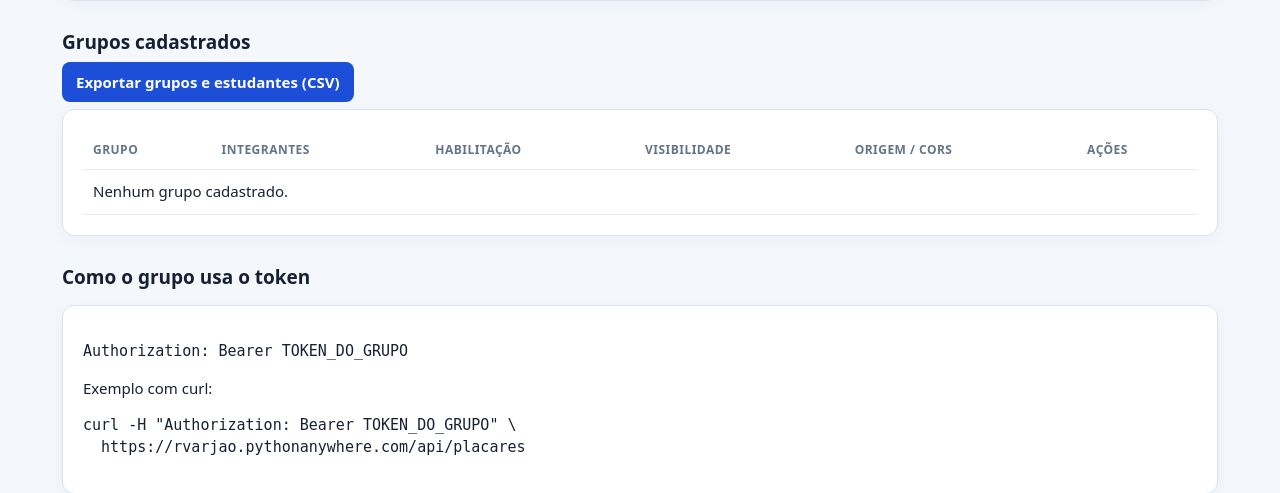
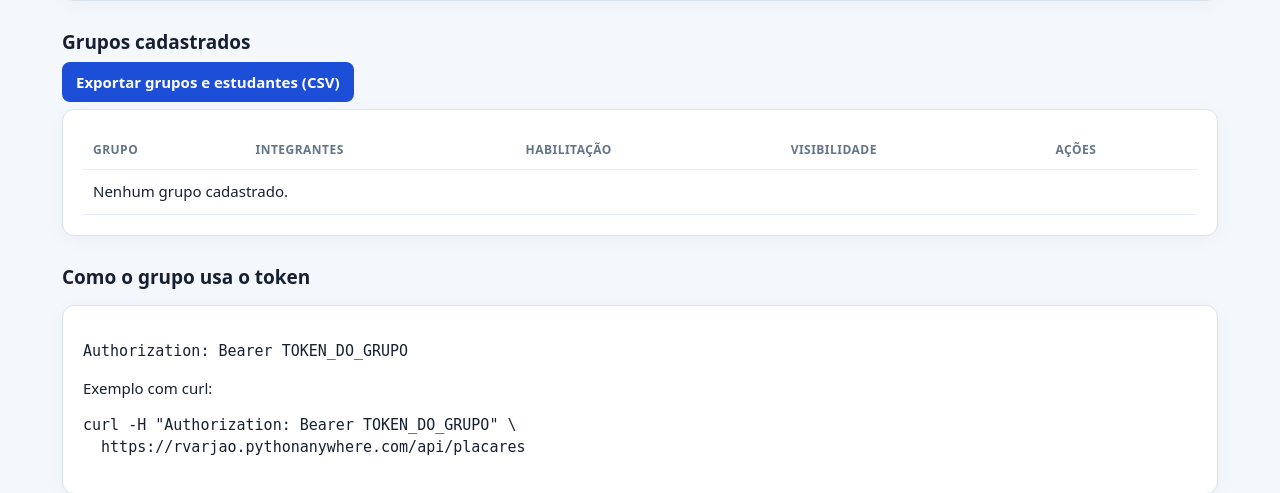
Before and after one commit to rvarjao/placar-eletronico-api, a Flask app: template app/templates/admin/grupos.html in a window 1280 px wide. Shown: the part 759-1252 px from the top of the page. Run offline with Flask 3, Linux system fonts and the light colour scheme; the template is opened without the code that fills it, so the values that code supplies are empty.

Commit message:
Remove os campos de origem desativados

```diff
--- a/app/templates/admin/grupos.html
+++ b/app/templates/admin/grupos.html
@@ -26,7 +26,7 @@
 <p><a class="botao" href="{{ url_for('admin.exportar_grupos') }}">Exportar grupos e estudantes (CSV)</a></p>
 <section class="painel">
   <table id="grupos-cadastrados">
-    <thead><tr><th>Grupo</th><th>Integrantes</th><th>Habilitação</th><th>Visibilidade</th><th>Origem / CORS</th><th>Ações</th></tr></thead>
+    <thead><tr><th>Grupo</th><th>Integrantes</th><th>Habilitação</th><th>Visibilidade</th><th>Ações</th></tr></thead>
     <tbody>
     {% for grupo in grupos %}
       <tr class="linha-grupo">
@@ -54,7 +54,6 @@
           </form>
         </td>
         <td><span class="status">{{ "Público" if grupo.publico else "Privado" }}</span></td>
-        <td class="quebra"><span class="status">{{ "Restrita" if grupo.restringir_origem else "Servidor permitido" }}</span><div class="detalhe">{{ grupo.origem_permitida or "Sem origem externa" }}</div></td>
         <td>
           <div class="acoes acoes-grupo">
             <a class="botao icone editar-grupo" href="{{ url_for('admin.editar_grupo', grupo_id=grupo.id) }}" title="Editar grupo" aria-label="Editar grupo {{ grupo.nome }}"><svg viewBox="0 0 24 24" fill="none" stroke="currentColor" stroke-width="2" stroke-linecap="round" stroke-linejoin="round" aria-hidden="true"><path d="M12 20h9"/><path d="M16.5 3.5a2.12 2.12 0 0 1 3 3L9 17l-4 1 1-4Z"/></svg></a>
@@ -66,7 +65,7 @@
         </td>
       </tr>
     {% else %}
-      <tr><td colspan="6">Nenhum grupo cadastrado.</td></tr>
+      <tr><td colspan="5">Nenhum grupo cadastrado.</td></tr>
     {% endfor %}
     </tbody>
   </table>
```
